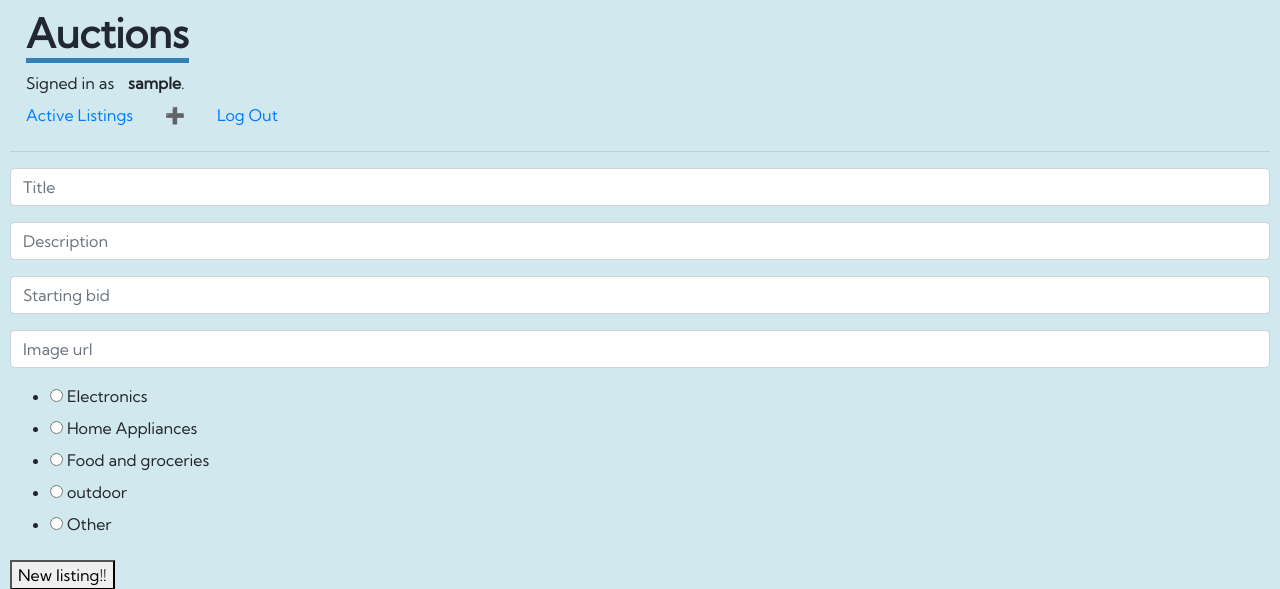
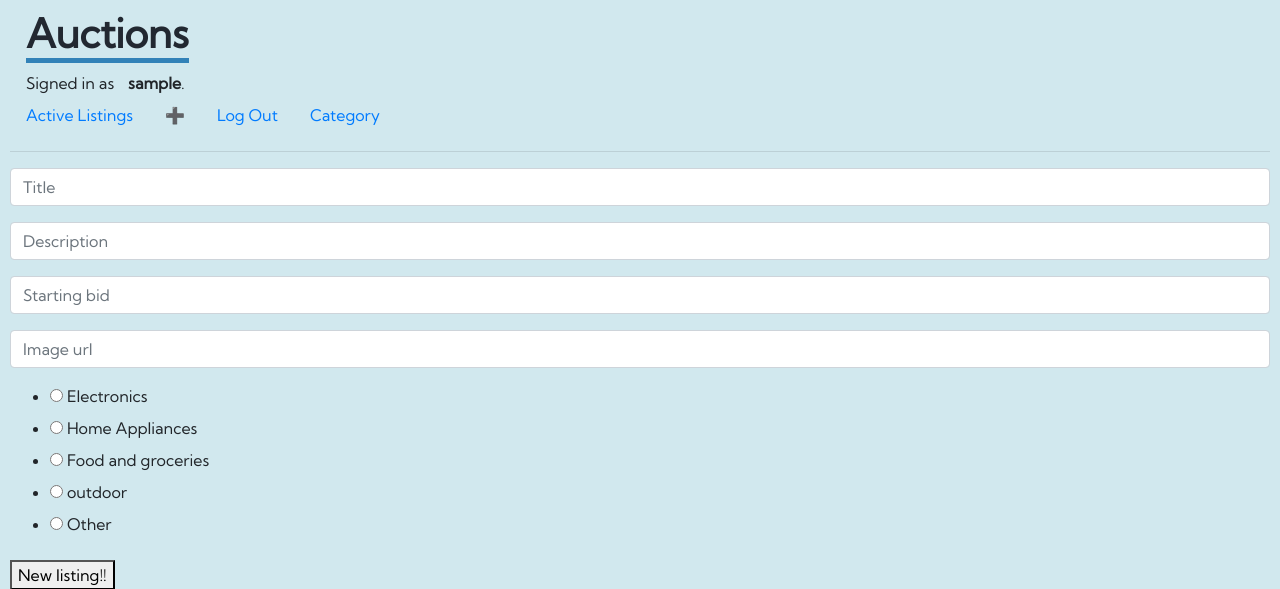
Before and after one commit to Teemobeemo/Commerce, a Django app: page /new in a window 1280 px wide. Shown: the top 589 px of the page. Run offline with Django 3.2, Linux system fonts and the light colour scheme; the visitor is signed in with stand-in values (Sample User, id 1); some libraries are stand-ins or nearby versions.

Commit message:
♿️ Add category url to navbar

```diff
--- a/auctions/templates/auctions/layout.html
+++ b/auctions/templates/auctions/layout.html
@@ -30,6 +30,9 @@
         <li class="nav-item">
             <a class="nav-link" href="{% url 'logout' %}">Log Out</a>
         </li>
+        <li class="nav-item">
+            <a class="nav-link" href="{% url 'category' %}">Category</a>
+        </li>
         {% else %}
         <li class="nav-item">
             <a class="nav-link" href="{% url 'login' %}">Log In</a>
```
